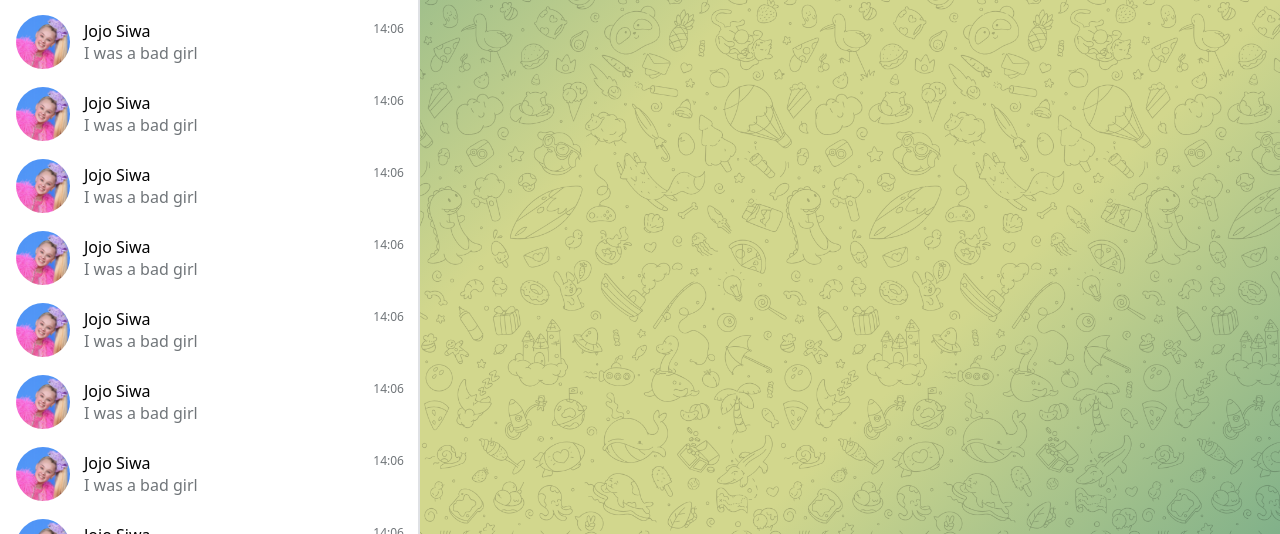
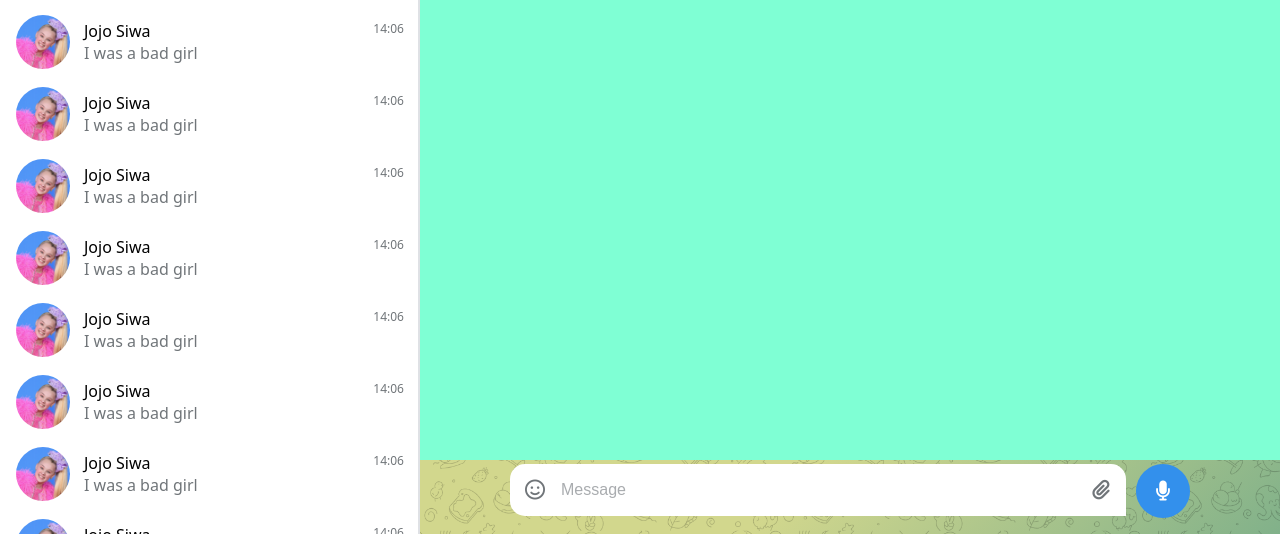
Before and after one commit to LilithBakh/telegram-replica, a plain HTML site: page index.html in a window 1280 px wide. Shown: the part 266-800 px from the top of the page. Drawn offline with Linux system fonts and the light colour scheme.

Commit message:
Added the chat input container

```diff
--- a/index.html
+++ b/index.html
@@ -6,7 +6,7 @@
 	<script src="https://kit.fontawesome.com/06c5ed8a69.js" crossorigin="anonymous"></script>
 	<link rel="stylesheet" type="text/css" href="style.css">
 	<link rel="icon" type="image/png" href="img/favicon.png">
-	<title>Telegram Web</title>
+	<title>Lilitgram</title>
 </head>
 <body>
 	<div class="page-wrap">
@@ -237,8 +237,18 @@
 					<span id="more-options"><i class="fa-solid fa-ellipsis-vertical"></i></span>
 				</div>
 			</div>
-			<div class="chat">
+			<div class="chat-wrap">
+				<div class="chat-messages">
 
+				</div>
+				<div class="chat-input-container">
+					<div class="message-input-wrap">
+						<span id="emoji"><i class="fa-regular fa-face-smile"></i></span>
+						<input type="text" placeholder="Message" id="message-input">
+						<span id="clip"><i class="fa-solid fa-paperclip"></i></span>
+					</div>
+					<button id="voice-message"><i class="fa-solid fa-microphone"></i></button>
+				</div>
 			</div>
 		</div>
 	</div>
--- a/style.css
+++ b/style.css
@@ -63,6 +63,7 @@ body {
     border-radius: none;
     border: none;
     font-size: 16px;
+    caret-color: #3390EC;
 }
 
 ::placeholder {
@@ -220,10 +221,84 @@ body {
     background-color: #F4F4F4;
 }
 
-.chat {
+.chat-wrap {
     background-image: url("img/chat_background.png"), linear-gradient(135deg, rgba(129, 177, 138, 1), rgba(210, 215, 141, 1), rgba(210, 215, 141, 1), rgba(129, 177, 138, 1));
     background-size: cover;
     width: calc(100vw - 420px);
     height: calc(100vh - 56px);
+}
+
+.chat-messages {
     overflow:auto;
+    height: calc(100vh - 56px - 74px);
+    background-color: aquamarine;
 }
+
+.chat-input-container {
+    display: flex;
+    justify-content: center;
+    height: 70px;
+    padding-top: 4px;
+}
+
+.message-input-wrap {
+    display: flex;
+    justify-content: center;
+    align-items: center;
+    width: 600px;
+    height: 44px;
+    background-color: #FFFFFF;
+    border-radius: 15px 15px 0 15px;
+    padding: 4px 8px 4px 8px;
+}
+
+#emoji, #clip {
+    display: flex;
+    justify-content: center;
+    align-items: center;
+    font-size: 20px;
+    width: 34px;
+    height: 34px;
+    border-radius: 50%;
+    color: #707579;
+    cursor: pointer;
+}
+
+#emoji:hover, #clip:hover {
+    background-color: #F4F4F4;
+}
+
+#message-input {
+    flex: 1;
+    height: 21px;
+    padding: 8px 0 8px 0;
+    margin: 0 9px 0 9px;
+    border-radius: none;
+    border: none;
+    font-size: 16px;
+    caret-color: #3390EC;
+}
+
+::placeholder {
+    color: #A9ACAF;
+}
+
+#message-input:focus {
+   outline: none;
+}
+
+#voice-message {
+    width: 54px;
+    height: 54px;
+    background-color: #3390EC;
+    color: #FFFFFF;
+    border: none;
+    border-radius: 50%;
+    font-size: 20px;
+    margin-left: 10px;
+    cursor: pointer;
+}
+
+#voice-message:hover {
+    background-color: #2086EA;
+}
```
